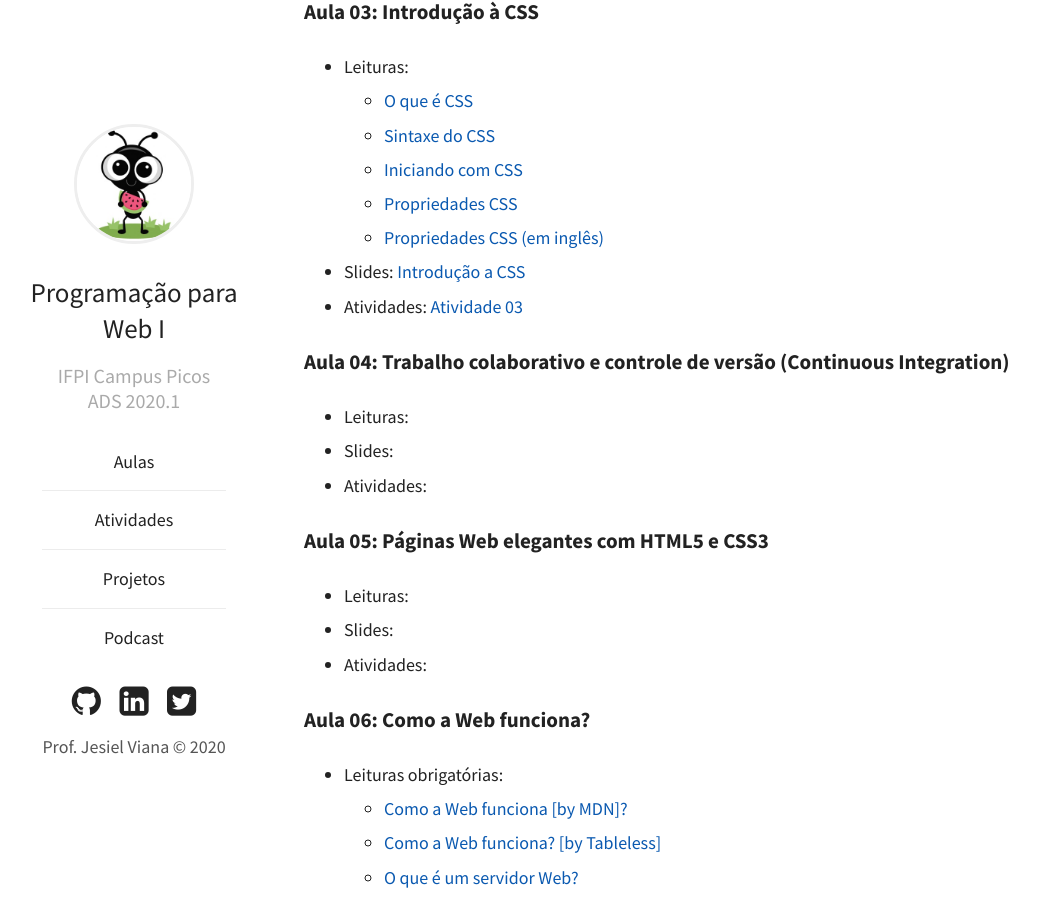
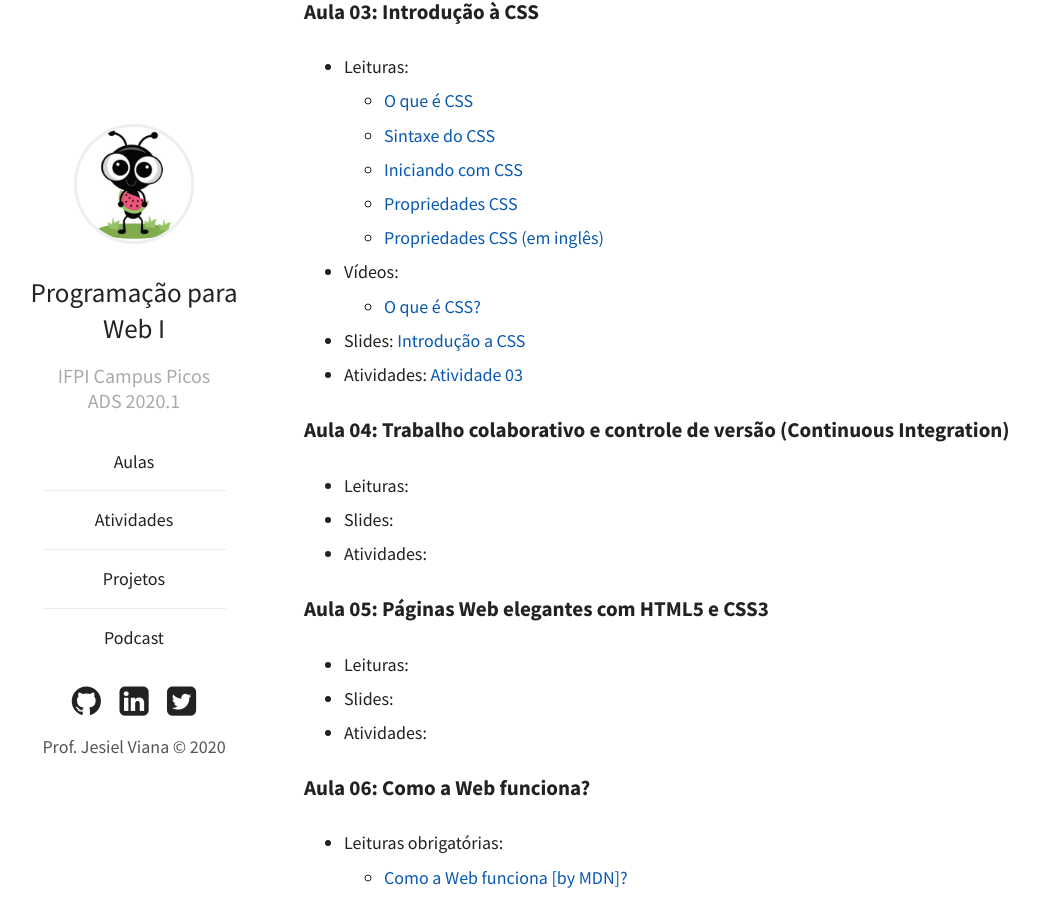
Before and after one commit to jesielviana/web-dev, a Jekyll site: the page built from aulas.md, in a window 1280 px wide and 900 px high, scrolled down 1256 px. Shown: the whole window, without its empty margins (51-1090 px from the left). Built offline with Jekyll 4.4.1, drawn with Linux system fonts in a browser that asks for light colours.

Commit message:
add link intro a css

```diff
--- a/aulas.md
+++ b/aulas.md
@@ -44,6 +44,8 @@ date:   2020-03-04 21:03:36 +0530
   - [Iniciando com CSS](https://developer.mozilla.org/pt-BR/docs/Learn/CSS/First_steps/Iniciando)
   - [Propriedades CSS](https://developer.mozilla.org/pt-BR/docs/Web/CSS/CSS_Reference)
   - [Propriedades CSS (em inglês)](https://www.w3schools.com/css/default.asp)
+- Vídeos:
+  - [O que é CSS?](https://www.youtube.com/watch?v=229xfk3EEM8)
 - Slides: [Introdução a CSS](/web-dev/slides/aula-03)
 - Atividades: [Atividade 03](/web-dev/atividades/#atividade-3)
 
```
